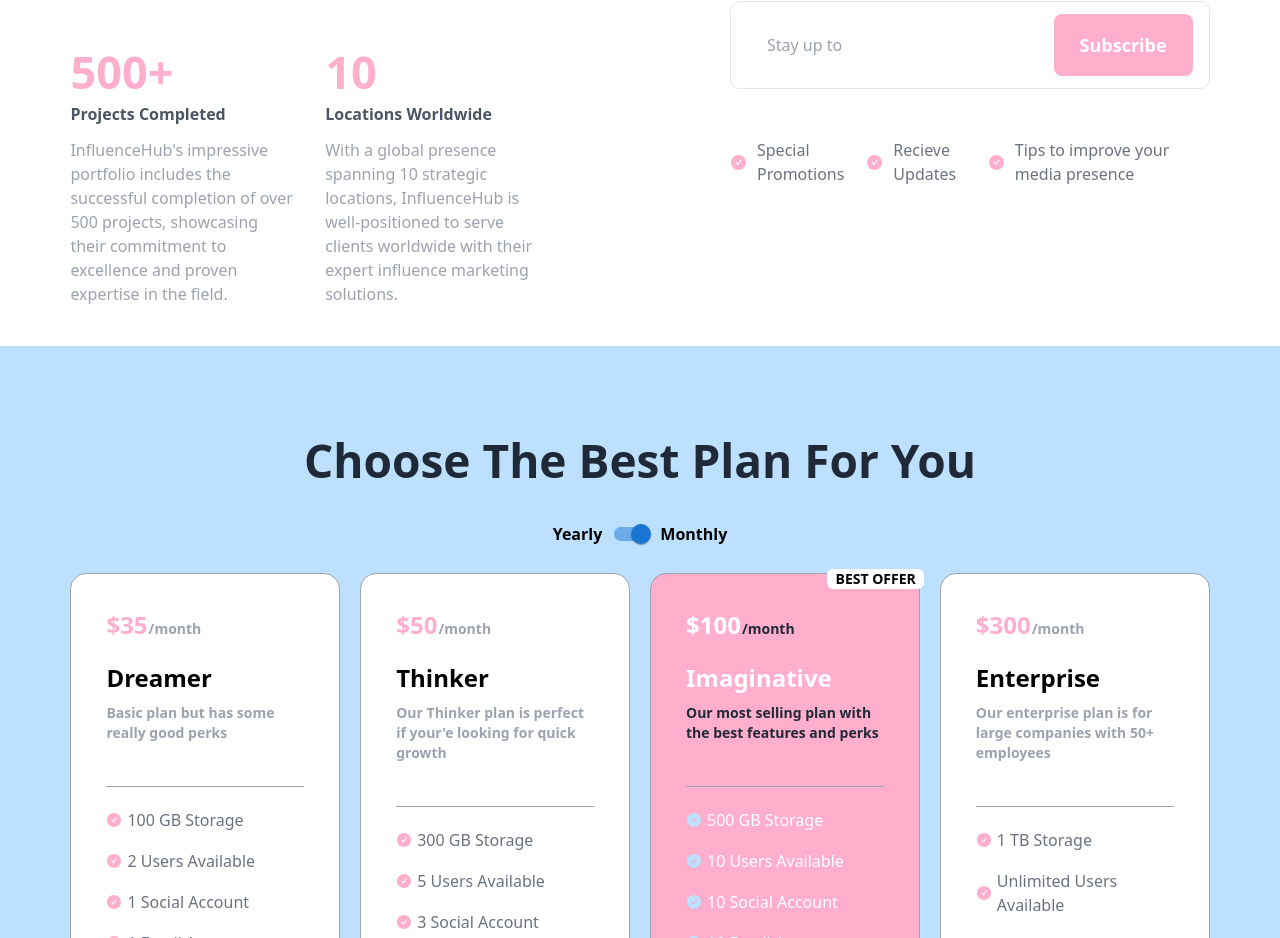
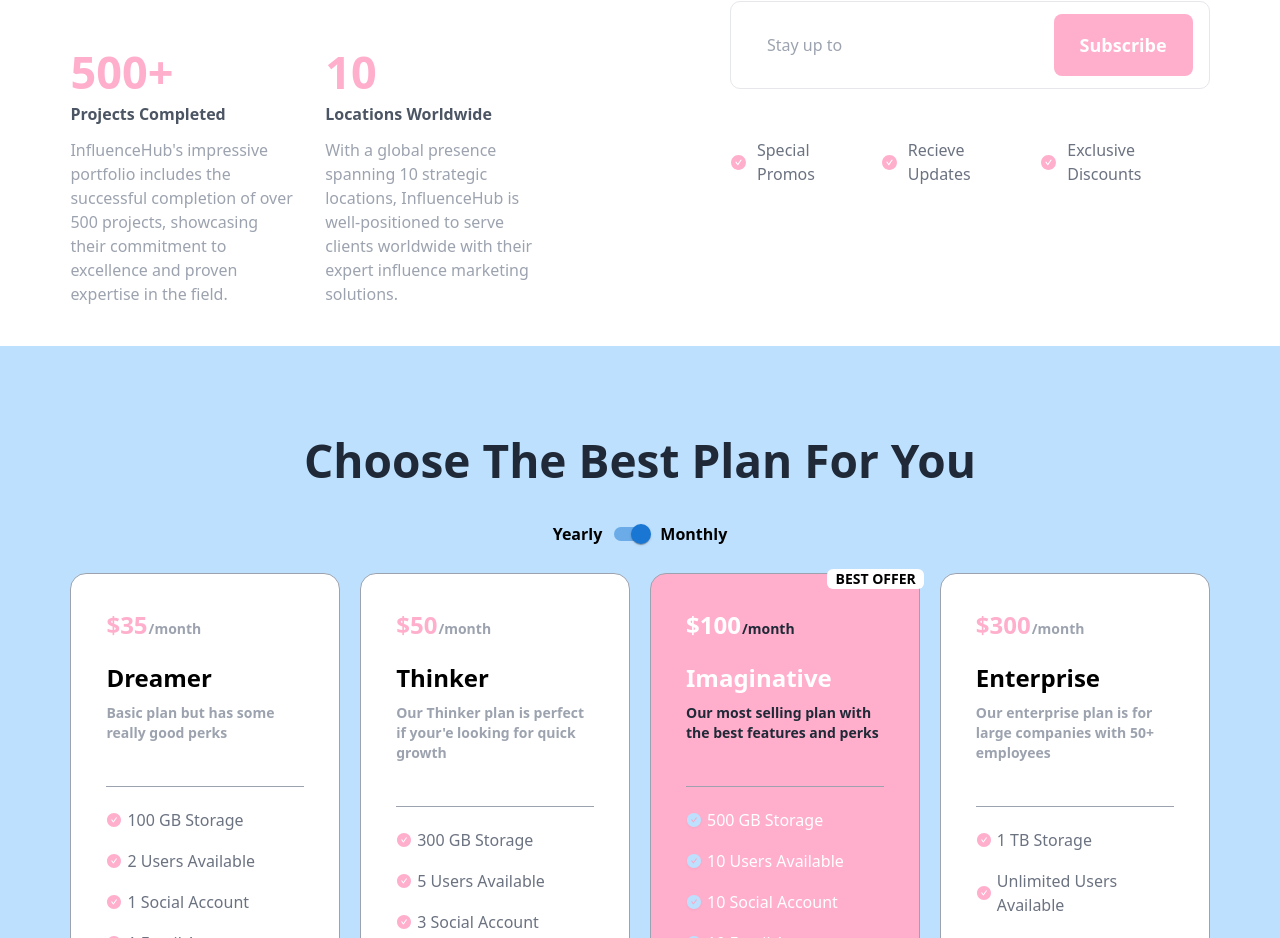
Before and after one commit to TonyNguyy/React-Media-Agency, a React (Vite) app: page / in a window 1280 px wide. Shown: the part 910-1848 px from the top of the page. Built offline with nearby package versions, Linux system fonts and the light colour scheme.

Commit message:
Changed email prompts

```diff
--- a/src/components/Info.tsx
+++ b/src/components/Info.tsx
@@ -116,7 +116,7 @@
               <div className="text-[#FFAFCC]">
                 <AiFillCheckCircle size={17} />
               </div>
-              <span className="text-md text-gray-500">Special Promotions</span>
+              <span className="text-md text-gray-500">Special Promos</span>
             </div>
             <div className="flex items-center gap-[10px]">
               <div className="text-[#FFAFCC]">
@@ -128,7 +128,7 @@
               <div className="text-[#FFAFCC]">
                 <AiFillCheckCircle size={17} />
               </div>
-              <span className="text-md text-gray-500">Tips to improve your media presence</span>
+              <span className="text-md text-gray-500">Exclusive Discounts</span>
             </div>
           </div>
         </div>
```
